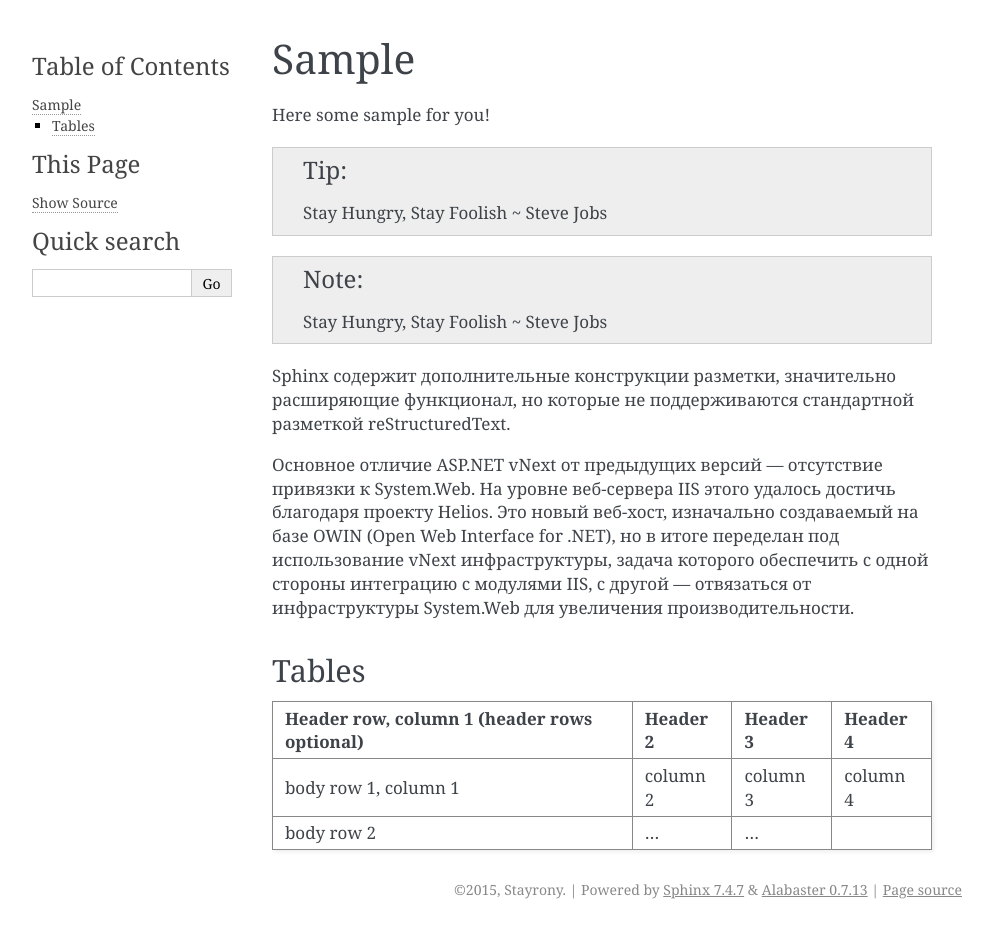
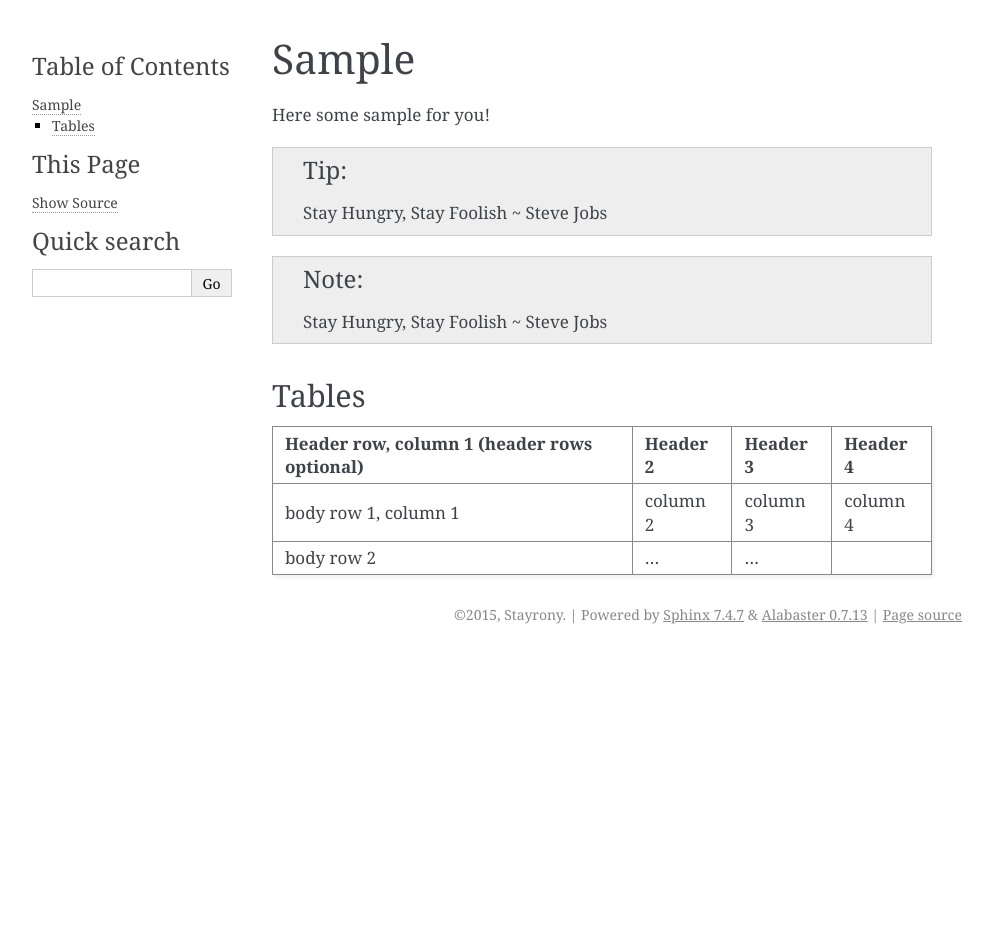
Before and after one commit to Stayrony/MoodyDoc, a Sphinx documentation site: the page built from source/sample.rst, in a window 1280 px wide. Shown: the whole page, without its empty margins (148-1141 px from the left). Built offline with Sphinx 7.4.7, drawn with Linux system fonts in a browser that asks for light colours; after the commit the page ends 900 px from its top, so only the background shows below that.

Commit message:
delete rus text

```diff
--- a/source/sample.rst
+++ b/source/sample.rst
@@ -6,9 +6,6 @@ Here some sample for you!
 .. tip:: Stay Hungry, Stay Foolish ~ Steve Jobs
 .. note:: Stay Hungry, Stay Foolish ~ Steve Jobs
 
-Sphinx содержит дополнительные конструкции разметки, значительно расширяющие функционал, но которые не поддерживаются стандартной разметкой reStructuredText.
-
-Основное отличие ASP.NET vNext от предыдущих версий — отсутствие привязки к System.Web. На уровне веб-сервера IIS этого удалось достичь благодаря проекту Helios. Это новый веб-хост, изначально создаваемый на базе OWIN (Open Web Interface for .NET), но в итоге переделан под использование vNext инфраструктуры, задача которого обеспечить с одной стороны интеграцию с модулями IIS, с другой — отвязаться от инфраструктуры System.Web для увеличения производительности.
 
 
 Tables
```
